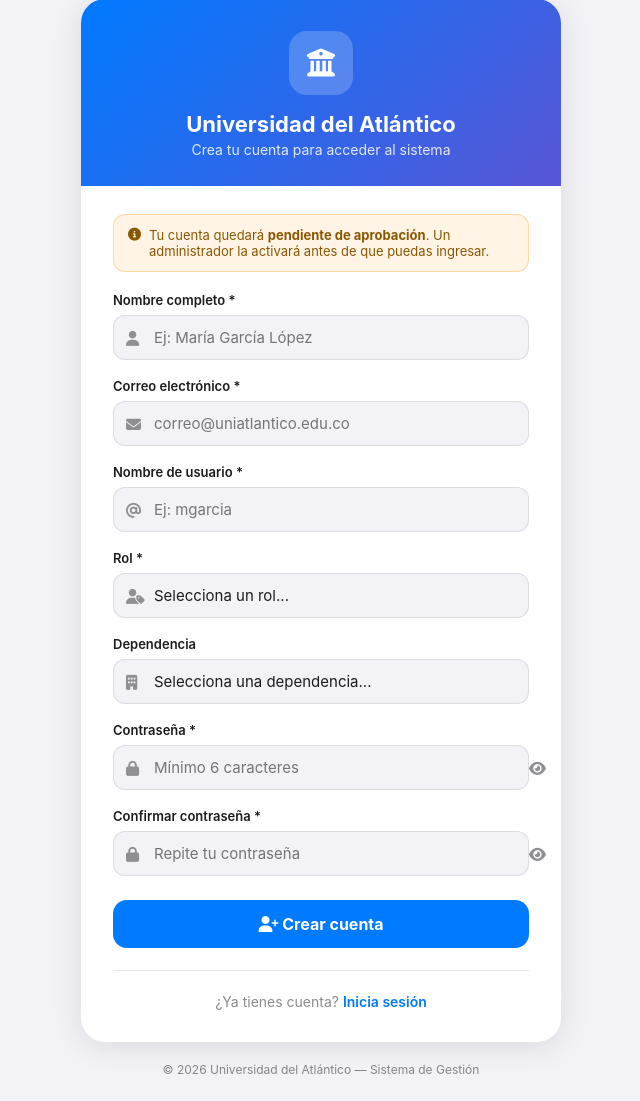
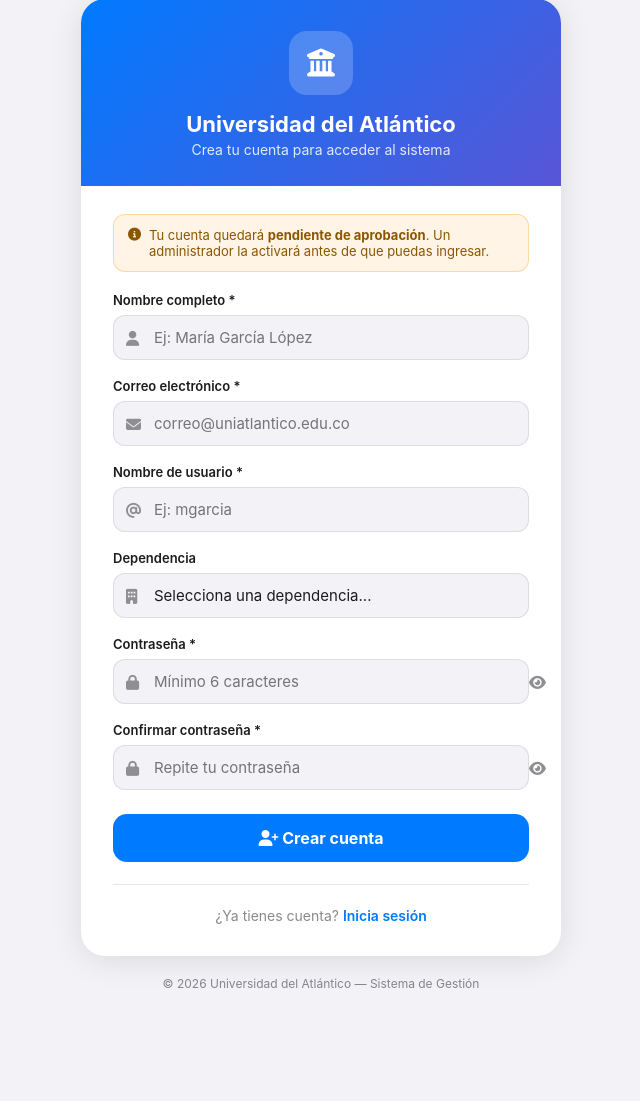
Before and after one commit to jorginhos10/uniatlantico, a PHP site: page /vista/registro/index.php in a window 1280 px wide. Shown: the part 25-1126 px from the top of the page, without its empty margins (319-959 px from the left). After the commit the page ends 1013 px from the top, so only its background shows below. Run offline with PHP 8.4, Linux system fonts and the light colour scheme; some libraries are stand-ins or nearby versions.

Commit message:
ajuste 5:50 pm

```diff
--- a/controlador/usuarioController.php
+++ b/controlador/usuarioController.php
@@ -34,10 +34,9 @@ class UsuarioController {
         $input = json_decode(file_get_contents('php://input'), true);
         if ($input) $_POST = $input;
 
-        // Validar rol contra la lista real de roles (sin admin) para evitar que alguien se autoasigne admin
+        // Rol fijo para registros públicos: el primer rol disponible que no sea admin
         $rolesPermitidos = array_values(array_filter($this->usuarioModel->obtenerRoles(), fn($r) => $r !== 'admin'));
-        $rolEnviado = trim($_POST['rol'] ?? '');
-        $rol = in_array($rolEnviado, $rolesPermitidos, true) ? $rolEnviado : ($rolesPermitidos[0] ?? 'pasante');
+        $rol = $rolesPermitidos[0] ?? 'pasante';
 
         // Validar dependencia (cargo) contra cargos activos reales
         $cargoEnviado = !empty($_POST['cargo_id']) ? (int)$_POST['cargo_id'] : null;
--- a/vista/registro/index.php
+++ b/vista/registro/index.php
@@ -196,19 +196,6 @@ $baseUrl  = Config::getBaseUrl();
                 <div class="field-error" id="err-username"></div>
             </div>
 
-            <div class="form-group">
-                <label class="form-label">Rol *</label>
-                <div class="input-icon-wrap">
-                    <i class="fas fa-user-tag"></i>
-                    <select class="form-control" id="rol" name="rol" style="padding-left:40px;appearance:none;">
-                        <option value="">Selecciona un rol...</option>
-                        <?php foreach (($roles ?? []) as $r): ?>
-                            <option value="<?php echo htmlspecialchars($r); ?>"><?php echo htmlspecialchars(ucfirst($r)); ?></option>
-                        <?php endforeach; ?>
-                    </select>
-                </div>
-                <div class="field-error" id="err-rol"></div>
-            </div>
 
             <div class="form-group">
                 <label class="form-label">Dependencia</label>
@@ -292,7 +279,6 @@ document.getElementById('formRegistro').addEventListener('submit', function(e) {
     const nombre   = document.getElementById('nombre').value.trim();
     const email    = document.getElementById('email').value.trim();
     const username = document.getElementById('username').value.trim();
-    const rol      = document.getElementById('rol').value;
     const cargo_id = document.getElementById('cargo_id').value;
     const password = document.getElementById('password').value;
     const confirm  = document.getElementById('password_confirmation').value;
@@ -301,7 +287,6 @@ document.getElementById('formRegistro').addEventListener('submit', function(e) {
     if (!nombre)   { setError('nombre', 'El nombre es obligatorio'); ok = false; }
     if (!email)    { setError('email',  'El correo es obligatorio');  ok = false; }
     if (!username) { setError('username','El usuario es obligatorio'); ok = false; }
-    if (!rol)      { setError('rol','Selecciona un rol'); ok = false; }
     if (!password) { setError('password','La contraseña es obligatoria'); ok = false; }
     else if (password.length < 6) { setError('password','Mínimo 6 caracteres'); ok = false; }
     if (password !== confirm) { setError('password_confirmation','Las contraseñas no coinciden'); ok = false; }
@@ -314,7 +299,7 @@ document.getElementById('formRegistro').addEventListener('submit', function(e) {
     fetch(basePath + '/registroPublico', {
         method: 'POST',
         headers: { 'Content-Type': 'application/json' },
-        body: JSON.stringify({ nombre, email, username, rol, cargo_id, password, password_confirmation: confirm })
+        body: JSON.stringify({ nombre, email, username, cargo_id, password, password_confirmation: confirm })
     })
     .then(r => r.json())
     .then(res => {
```
Also changed, not shown: vista/modulo144/index.php (+16 -11 lines).
